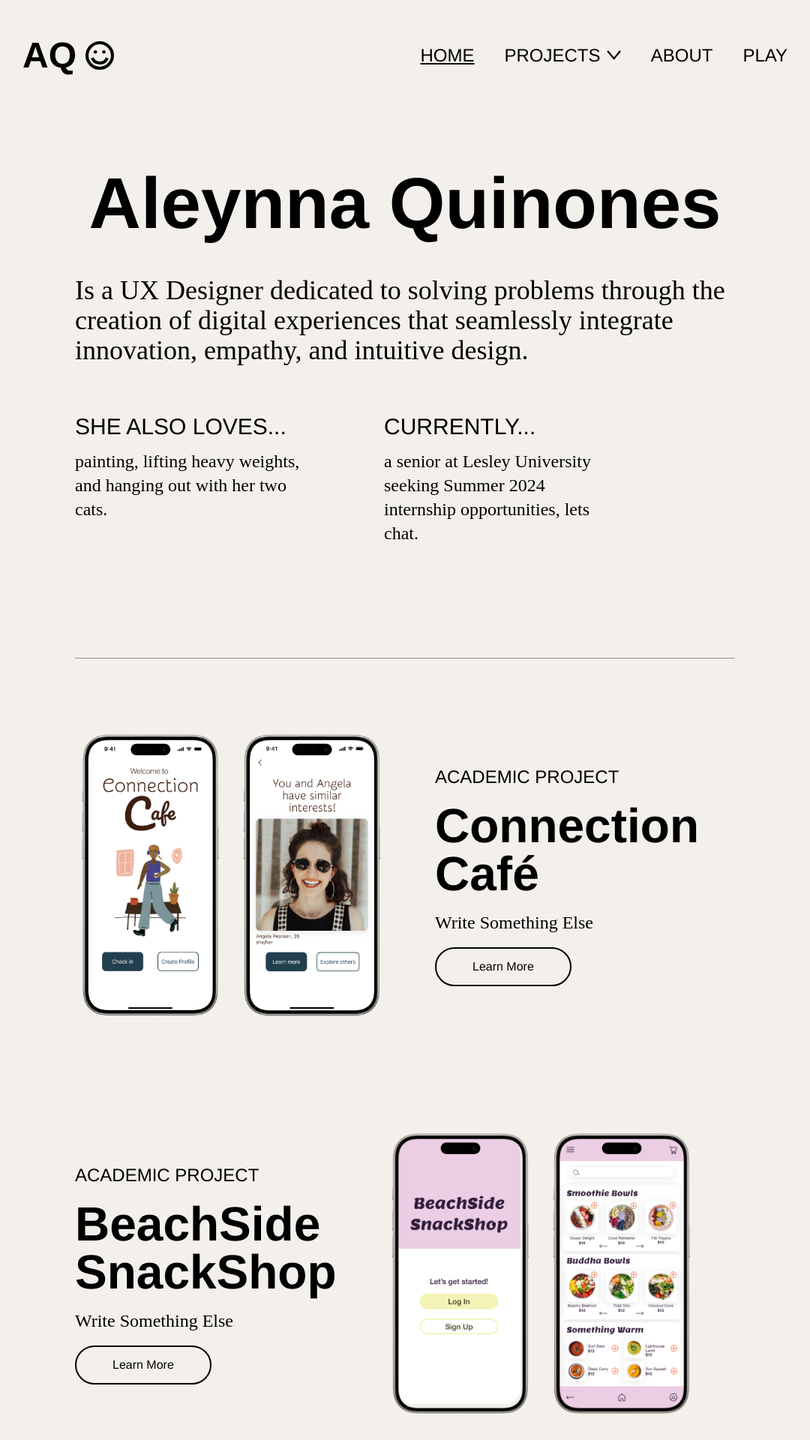
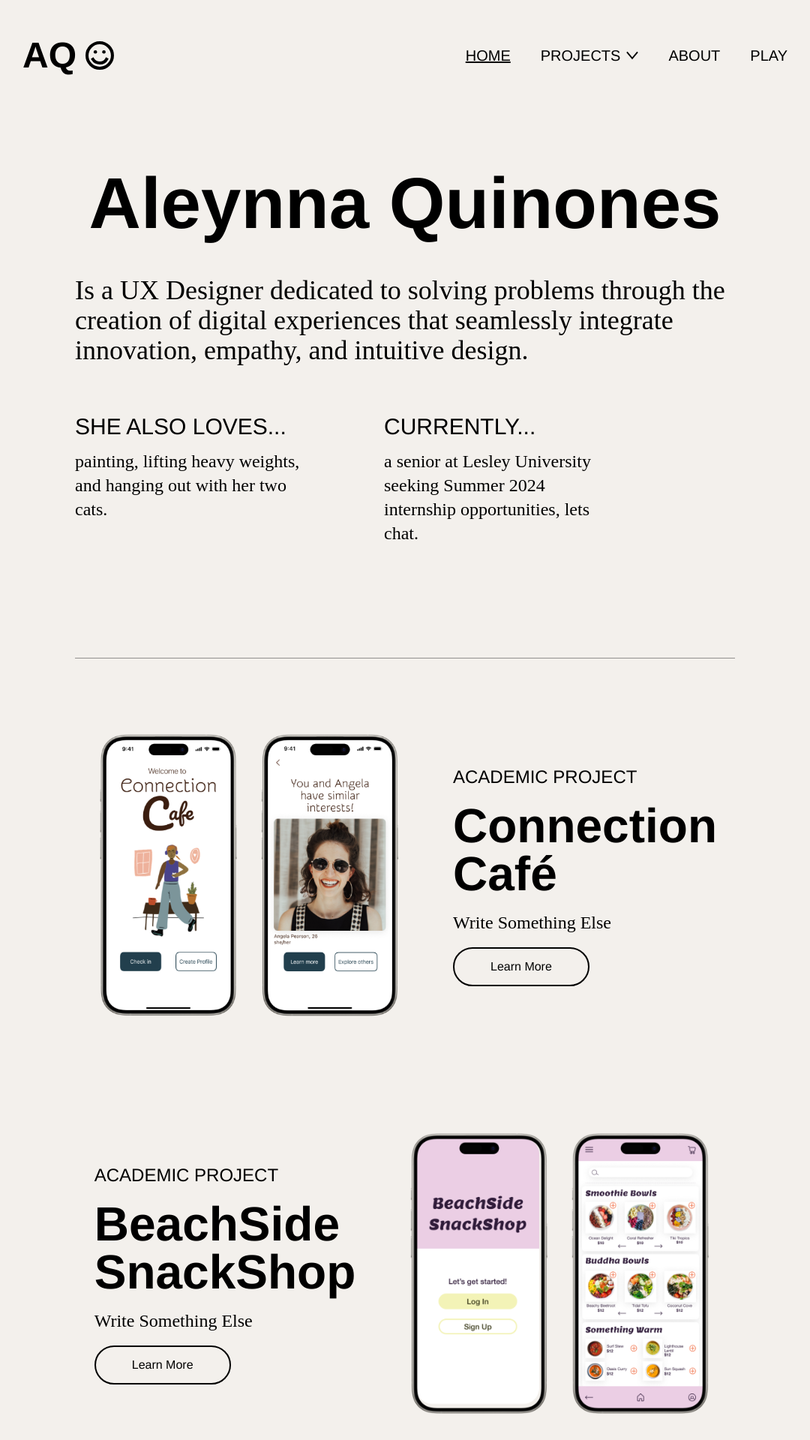
Before and after one commit to agabra23/aleynna-portfolio, a React (Vite) app: page / in a window 1280 px wide. Shown: the top 1920 px of the page at 75% size, without its empty margins (100-1180 px from the left). Built offline with nearby package versions, Linux system fonts and the light colour scheme; a web font is replaced by a local one.

Commit message:
Adjust nav bar font sizes

```diff
--- a/src/components/NavBar.jsx
+++ b/src/components/NavBar.jsx
@@ -4,7 +4,7 @@ import { useNavigate, useLocation } from "react-router-dom";
 
 const NavBar = () => {
   const [mobileOpened, setMobileOpened] = useState(false);
-  const [mobileDropdown, setMobileDropdown] = useState(true);
+  const [mobileDropdown, setMobileDropdown] = useState(false);
   const navigator = useNavigate();
   const location = useLocation();
   const popUpRef = useRef(null);
@@ -66,7 +66,7 @@ const NavBar = () => {
           </svg>
         </div>
       </div>
-      <ul className="hidden md:flex justify-end items-center gap-10 text-2xl">
+      <ul className="hidden md:flex justify-end items-center gap-10 text-xl">
         <li
           className={`cursor-pointer hover:underline font-thin ${
             isLinkActive("/") && "underline"
@@ -98,7 +98,7 @@ const NavBar = () => {
           <div
             className={`${
               showProjectDetails ? "visible opacity-100" : "invisible opacity-0"
-            } transition-all duration-300 ease-in-out text-[24px] font-thin absolute shadow-custom top-12 -translate-x-10 z-10 bg-white p-[35px] rounded-[25px]`}
+            } transition-all duration-300 ease-in-out text-xl font-thin absolute shadow-custom top-12 -translate-x-10 z-10 bg-white p-[35px] rounded-[25px]`}
           >
             <p
               onClick={() => {
@@ -171,7 +171,7 @@ const NavBar = () => {
           mobileOpened ? "" : "translate-x-full"
         } transition-all z-10 h-screen w-full flex flex-col items-center`}
       >
-        <ul className="flex flex-col justify-start items-center gap-[70px] text-2xl absolute translate-y-40">
+        <ul className="flex flex-col justify-start items-center gap-[70px] font-thin text-xl absolute translate-y-32">
           <li
             className={`cursor-pointer ${isLinkActive("/") && "underline"}`}
             onClick={() => mobileClickHandler("/")}
@@ -199,7 +199,7 @@ const NavBar = () => {
             </svg>
           </li>
           <li
-            className={`flex md:hidden flex-col gap-[70px] justify-start items-center text-2xl ${
+            className={`flex md:hidden flex-col gap-[70px] justify-start items-center text-xl ${
               mobileDropdown ? "h-full flex" : "h-0 hidden"
             } overflow-hidden`}
           >
--- a/src/pages/Home.jsx
+++ b/src/pages/Home.jsx
@@ -36,13 +36,15 @@ const Home = () => {
         </div>
       </section>
       <section className="font-garamond pt-[100px] lg:pb-[150px] pb-[100px] border-b border-b-black/40">
-        <div className="flex flex-col-reverse lg:flex-row-reverse justify-start items-center gap-[30px] lg:gap-[65px] mb-[75px] lg:mb-[145px]">
+        <div className="flex flex-col-reverse lg:flex-row-reverse justify-center items-center gap-[30px] lg:gap-[65px] mb-[75px] lg:mb-[145px]">
           <div className="text-center md:text-left flex items-center lg:items-start flex-col gap-[10px] lg:gap-[15px]">
             <h6 className="text-center md:text-left font-thin font-helvetica text-[20px] lg:text-[24px]">
               ACADEMIC PROJECT
             </h6>
             <h3 className="text-center md:text-left leading-none font-helvetica text-[30px] lg:text-[64px] font-bold">
-              Connection Café
+              Connection
+              <br />
+              Café
             </h3>
             <p className="text-center md:text-left text-[24px] lg:text-[24px] font-thin">
               Write Something Else
@@ -64,7 +66,7 @@ const Home = () => {
             />
           </div>
         </div>
-        <div className="flex flex-col-reverse lg:flex-row justify-start items-center gap-[30px] lg:gap-[65px]">
+        <div className="flex flex-col-reverse lg:flex-row justify-center items-center gap-[30px] lg:gap-[65px]">
           <div className="flex items-center lg:items-start flex-col gap-[10px] lg:gap-[15px]">
             <h6 className="text-center md:text-left font-thin font-helvetica text-[20px] lg:text-[24px]">
               ACADEMIC PROJECT
```
